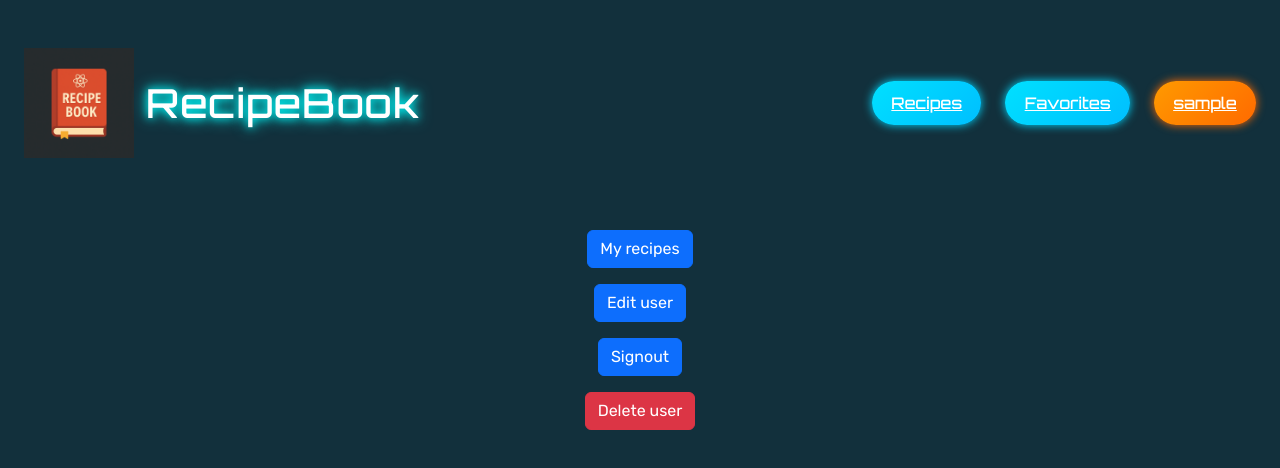
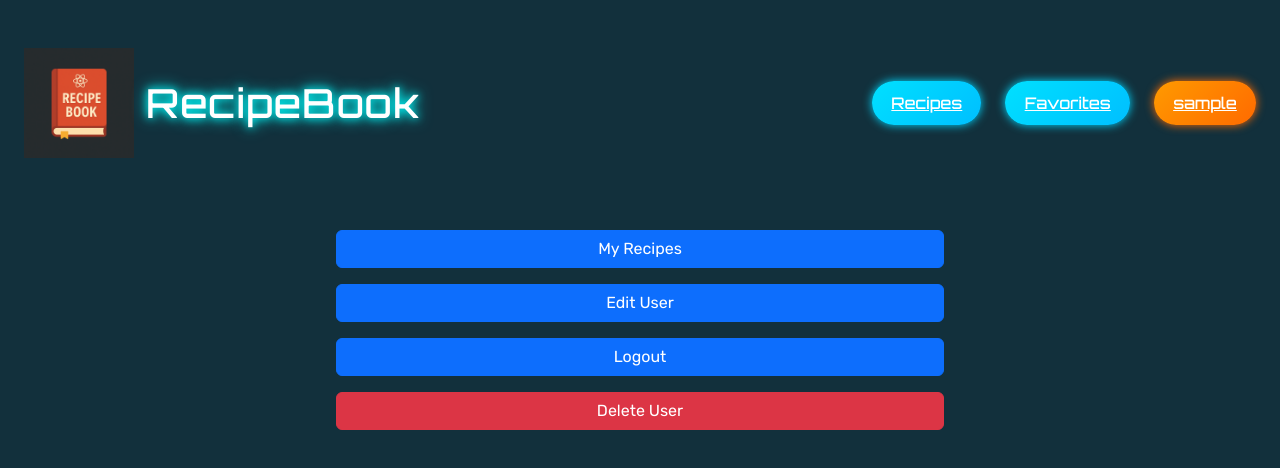
Before and after one commit to PaalBrugger/RecipeBook, a React (Vite) app in the folder ClientApp/: page /User in a window 1280 px wide. Shown: the top 468 px of the page. Built offline with nearby package versions, Linux system fonts and the light colour scheme; sample sign-in values are in the browser's storage.

Commit message:
Fixed button sizes

```diff
--- a/ClientApp/src/pages/User.jsx
+++ b/ClientApp/src/pages/User.jsx
@@ -54,20 +54,20 @@ function User() {
 
   return (
     <div>
-      <Link to="" className="btn mt-5 btn-primary">
-        My recipes
+      <Link to="/UserRecipes" className="btn mt-5 w-50 btn-primary">
+        My Recipes
       </Link>
       <br />
-      <Link to="/EditUser" className="btn mt-3 btn-primary">
-        Edit user
+      <Link to="/EditUser" className="btn mt-3 w-50 btn-primary">
+        Edit User
       </Link>
       <br />
-      <button onClick={handleLogout} className="btn btn-primary mt-3">
-        Signout
+      <button onClick={handleLogout} className="btn btn-primary w-50 mt-3">
+        Logout
       </button>
       <br />
-      <button onClick={handleDelete} className="btn btn-danger mt-3">
-        Delete user
+      <button onClick={handleDelete} className="btn btn-danger w-50 mt-3">
+        Delete User
       </button>
     </div>
   );
```
